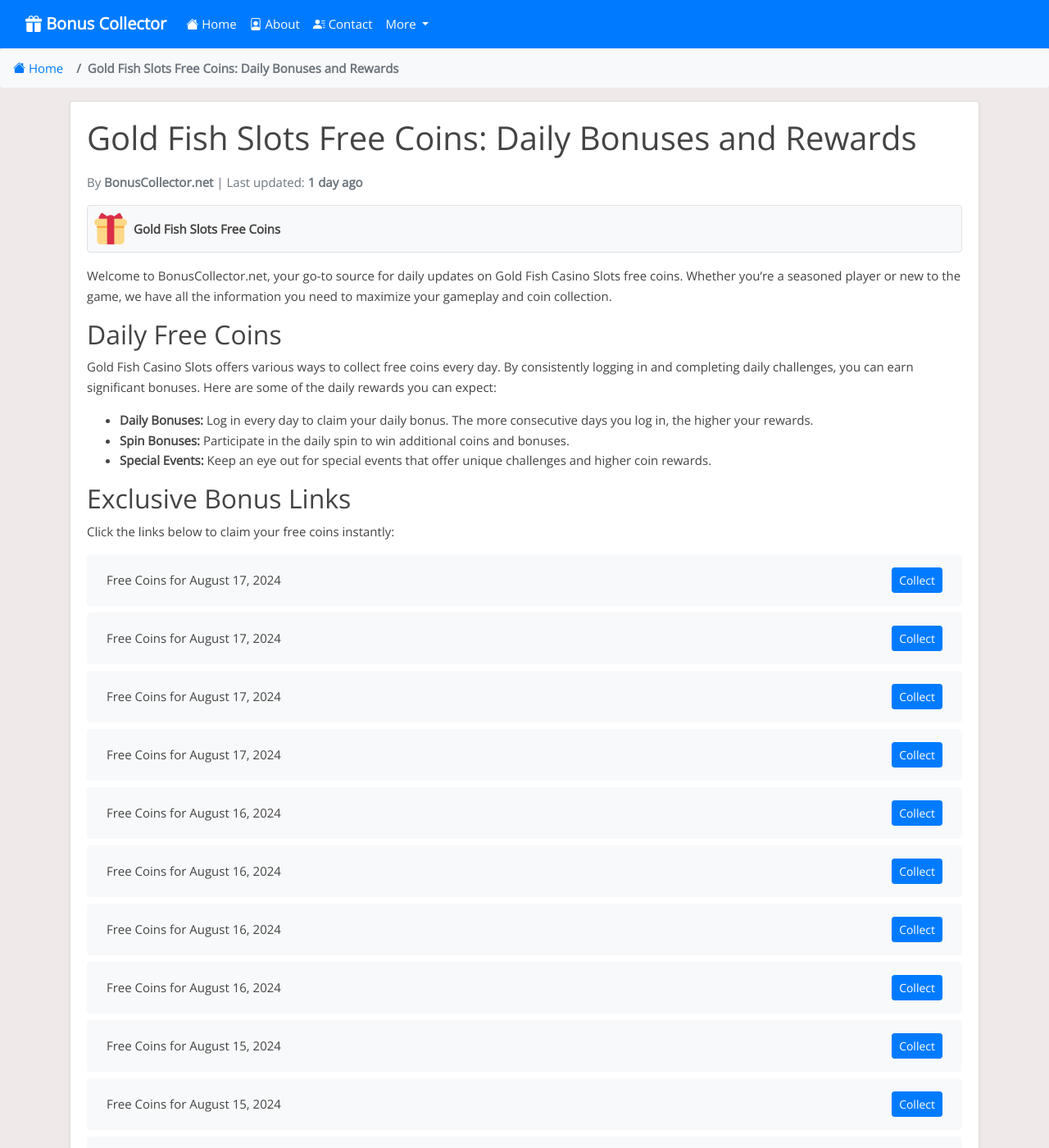
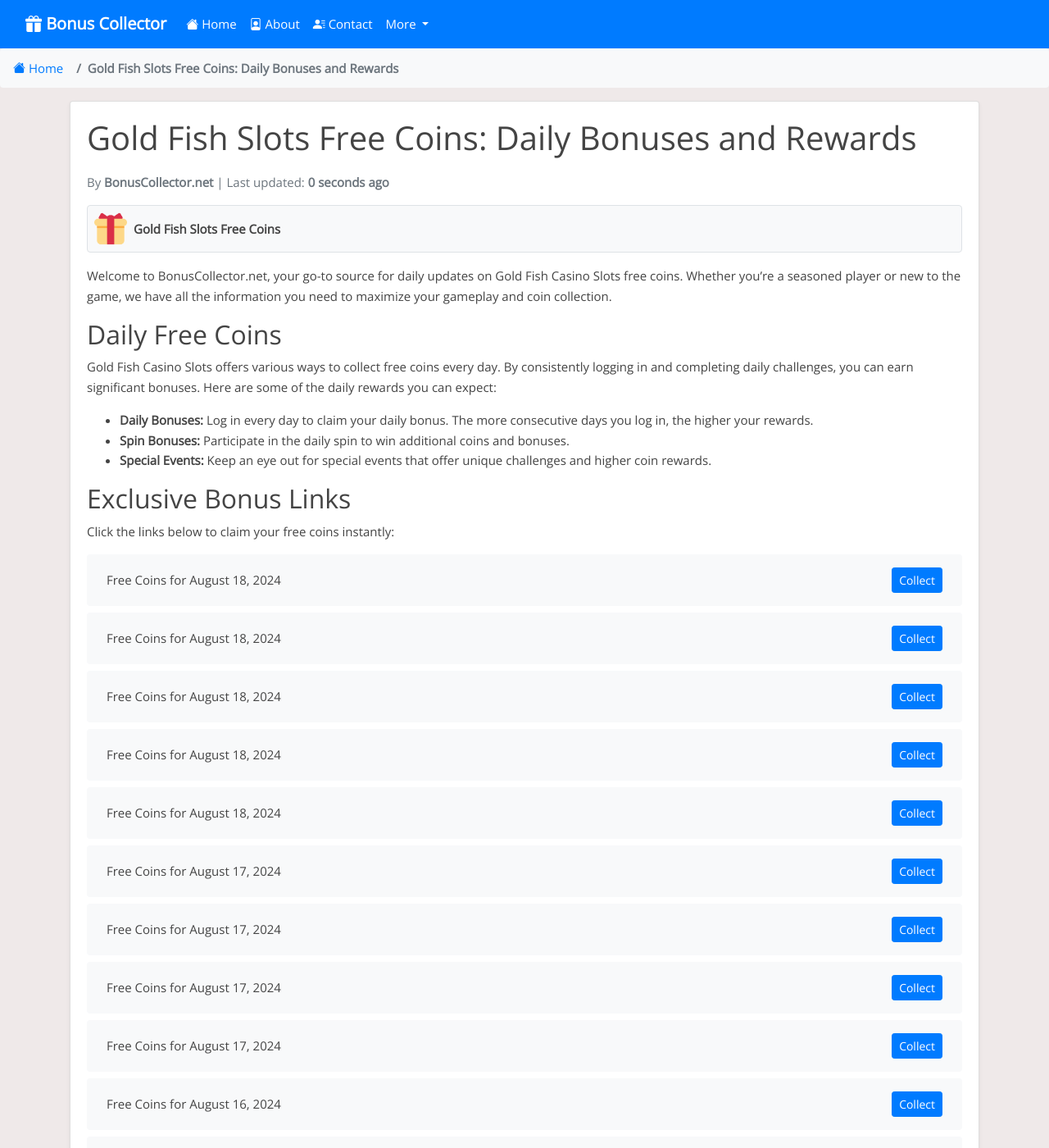
Before and after one commit to Prollad99/bs-net, a Jekyll site: the page built from _posts/2024-08-08-gold-fish-slots.md, in a window 1280 px wide and 1400 px high. Shown: the whole window at 82% size. Built offline with Jekyll 4.4.1, drawn with Linux system fonts in a browser that asks for light colours; nearby versions of some CDN libraries; comment, search, counter and statistics services are not loaded; some of the changed text lies outside the part shown.

Commit message:
Update gold-fish-slots reward links and last modified date

```diff
--- a/_data/include_files.yml
+++ b/_data/include_files.yml
@@ -80,7 +80,7 @@
   last_modified: 2024-08-17 13:22:02
 
 gold-fish-slots.html:
-  last_modified: 2024-08-17 03:22:14
+  last_modified: 2024-08-18 06:26:38
 
 zynga-poker.html:
   last_modified: 2024-08-17 17:38:39
--- a/_includes/gold-fish-slots.html
+++ b/_includes/gold-fish-slots.html
@@ -1,4 +1,24 @@
 <ul class="list-group mt-3 mb-4">
+  <li class="list-group-item d-flex justify-content-between align-items-center">
+    <span>Free Coins for August 18, 2024</span>
+    <a href="http://bit.ly/3AnN5CO" class="btn btn-primary btn-sm">Collect</a>
+  </li>
+  <li class="list-group-item d-flex justify-content-between align-items-center">
+    <span>Free Coins for August 18, 2024</span>
+    <a href="https://bit.ly/4dtVaoq" class="btn btn-primary btn-sm">Collect</a>
+  </li>
+  <li class="list-group-item d-flex justify-content-between align-items-center">
+    <span>Free Coins for August 18, 2024</span>
+    <a href="https://bit.ly/3ACXtGT" class="btn btn-primary btn-sm">Collect</a>
+  </li>
+  <li class="list-group-item d-flex justify-content-between align-items-center">
+    <span>Free Coins for August 18, 2024</span>
+    <a href="https://bit.ly/3WOLhKH" class="btn btn-primary btn-sm">Collect</a>
+  </li>
+  <li class="list-group-item d-flex justify-content-between align-items-center">
+    <span>Free Coins for August 18, 2024</span>
+    <a href="http://bit.ly/3AtWOaX" class="btn btn-primary btn-sm">Collect</a>
+  </li>
   <li class="list-group-item d-flex justify-content-between align-items-center">
     <span>Free Coins for August 17, 2024</span>
     <a href="https://bit.ly/3M9t2L8" class="btn btn-primary btn-sm">Collect</a>
@@ -379,24 +399,4 @@
     <span>Free Coins for August 8, 2024</span>
     <a href="https://bit.ly/4fj8qgE" class="btn btn-primary btn-sm">Collect</a>
   </li>
-  <li class="list-group-item d-flex justify-content-between align-items-center">
-    <span>Free Coins for August 8, 2024</span>
-    <a href="https://bit.ly/4daLEpu" class="btn btn-primary btn-sm">Collect</a>
-  </li>
-  <li class="list-group-item d-flex justify-content-between align-items-center">
-    <span>Free Coins for August 8, 2024</span>
-    <a href="https://bit.ly/4cUi8Vs" class="btn btn-primary btn-sm">Collect</a>
-  </li>
-  <li class="list-group-item d-flex justify-content-between align-items-center">
-    <span>Free Coins for August 8, 2024</span>
-    <a href="https://bit.ly/46kvYOb" class="btn btn-primary btn-sm">Collect</a>
-  </li>
-  <li class="list-group-item d-flex justify-content-between align-items-center">
-    <span>Free Coins for August 8, 2024</span>
-    <a href="https://bit.ly/3y8kDnK" class="btn btn-primary btn-sm">Collect</a>
-  </li>
-  <li class="list-group-item d-flex justify-content-between align-items-center">
-    <span>Free Coins for August 8, 2024</span>
-    <a href="https://bit.ly/3LxQyRI" class="btn btn-primary btn-sm">Collect</a>
-  </li>
 </ul>
```
Also changed, not shown: links-json/gold-fish-slots.json (+20 -20 lines).
